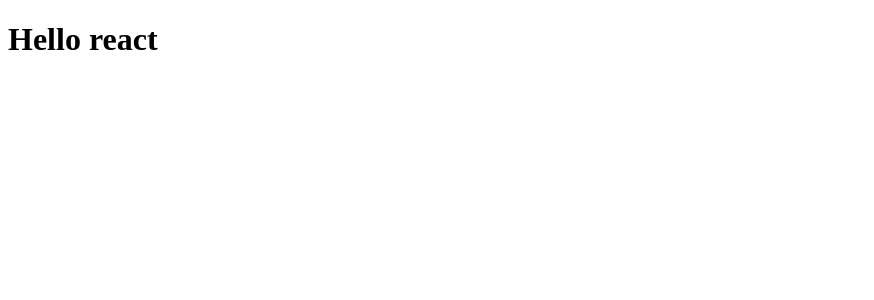
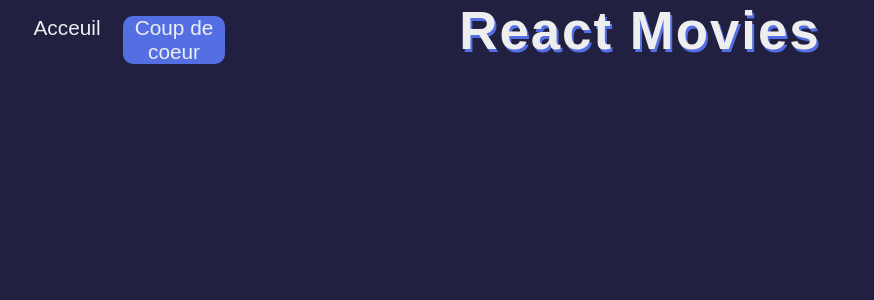
Before and after one commit to hamzat15/Cinema-React, a React (Create React App) app in the folder react-movies/: page /coup-de-coeur in a window 1280 px wide. Shown: the top 300 px of the page, without its empty margins (0-874 px from the left). Built offline with nearby package versions, Linux system fonts and the light colour scheme; a web font is replaced by a local one.

Commit message:
add components navigation

```diff
--- a/react-movies/src/App.js
+++ b/react-movies/src/App.js
@@ -1,10 +1,16 @@
 import React from 'react';
+import { BrowserRouter, Routes, Route } from "react-router-dom"
+import Home from "./pages/Home";
+import UserList from './pages/UserList';
 
 const App = () => {
   return (
-    <div>
-      <h1>Hello react</h1>
-    </div>
+    <BrowserRouter>
+      <Routes>
+        <Route path="*" element={<Home />} />
+        <Route path="/coup-de-coeur" element={<UserList />} />
+      </Routes>
+    </BrowserRouter>
   );
 };
 
--- /dev/null
+++ b/react-movies/src/components/Header.js
@@ -0,0 +1,22 @@
+import React from 'react';
+import { NavLink } from "react-router-dom";
+
+const Header = () => {
+    return (
+       <div className='header'>
+        <nav>
+            <ul>
+                <NavLink to="/" className={(nav) => nav.isActive ? "nav-active": "" }>
+                    <li>Acceuil</li>
+                </NavLink>
+                <NavLink to="/coup-de-coeur" className={(nav) => nav.isActive ? "nav-active": "" }>
+                    <li>Coup de coeur</li>
+                </NavLink>
+            </ul>
+        </nav>
+        <h1>React Movies</h1>
+       </div>
+    );
+};
+
+export default Header;
--- a/react-movies/src/index.js
+++ b/react-movies/src/index.js
@@ -1,6 +1,7 @@
 import React from 'react';
 import ReactDOM from 'react-dom';
 import App from './App';
+import "./styles/index.scss"
 
 const root = ReactDOM.createRoot(document.getElementById('root'));
 root.render(
--- /dev/null
+++ b/react-movies/src/pages/Home.js
@@ -0,0 +1,12 @@
+import React from 'react';
+import Header from '../components/Header';
+
+const Home = () => {
+    return (
+        <div>
+            <Header />
+        </div>
+    );
+};
+
+export default Home;
--- /dev/null
+++ b/react-movies/src/pages/UserList.js
@@ -0,0 +1,12 @@
+import React from 'react';
+import Header from '../components/Header';
+
+const UserList = () => {
+    return (
+        <div>
+            <Header />
+        </div>
+    );
+};
+
+export default UserList;
```
